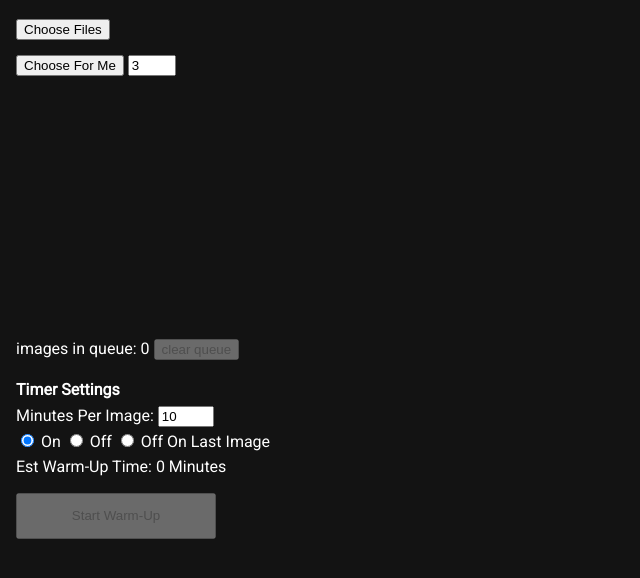
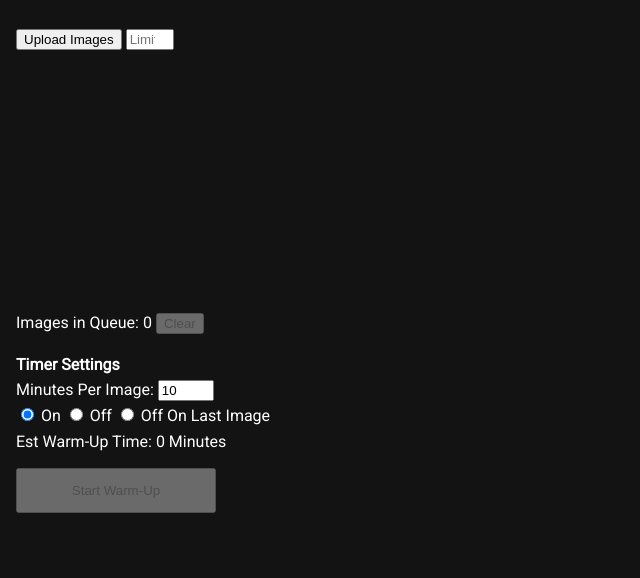
Before and after one commit to sbboard/warmup, a website: page index.html in a window 1280 px wide. Shown: the whole page, without its empty margins (0-640 px from the left). Drawn offline with nearby package versions, Linux system fonts and the light colour scheme; files that its build step writes are made by us from their sources.

Commit message:
simpler uploader

```diff
--- a/index.html
+++ b/index.html
@@ -9,19 +9,17 @@
   <body>
     <div id="app">
       <div id="startScreen">
-        <input
-          type="file"
-          multiple
-          id="filetag"
-          onchange="changeImage(this)"
-          accept="image/x-png,image/gif,image/jpeg"
-        />
-
         <div id="chooseForMe">
           <button onclick="document.getElementById('chooseFile').click()">
-            Choose For Me
+            Upload Images
           </button>
-          <input min="1" value="3" max="9" type="number" id="chooseNum" />
+          <input
+            min="1"
+            max="9"
+            type="number"
+            id="chooseNum"
+            placeholder="Limit"
+          />
           <input
             type="file"
             multiple
@@ -32,10 +30,8 @@
           />
         </div>
         <div id="thumbnails"></div>
-        images in queue: <span id="queueNum">0</span>
-        <button id="clrQueue" onclick="clearQueue()" disabled>
-          clear queue
-        </button>
+        Images in Queue: <span id="queueNum">0</span>
+        <button id="clrQueue" onclick="clearQueue()" disabled>Clear</button>
         <div id="timerSettings">
           <h4>Timer Settings</h4>
           <label for="minPerImg">Minutes Per Image: </label
```
Also changed, not shown: app.ts (+0 -12 lines).
